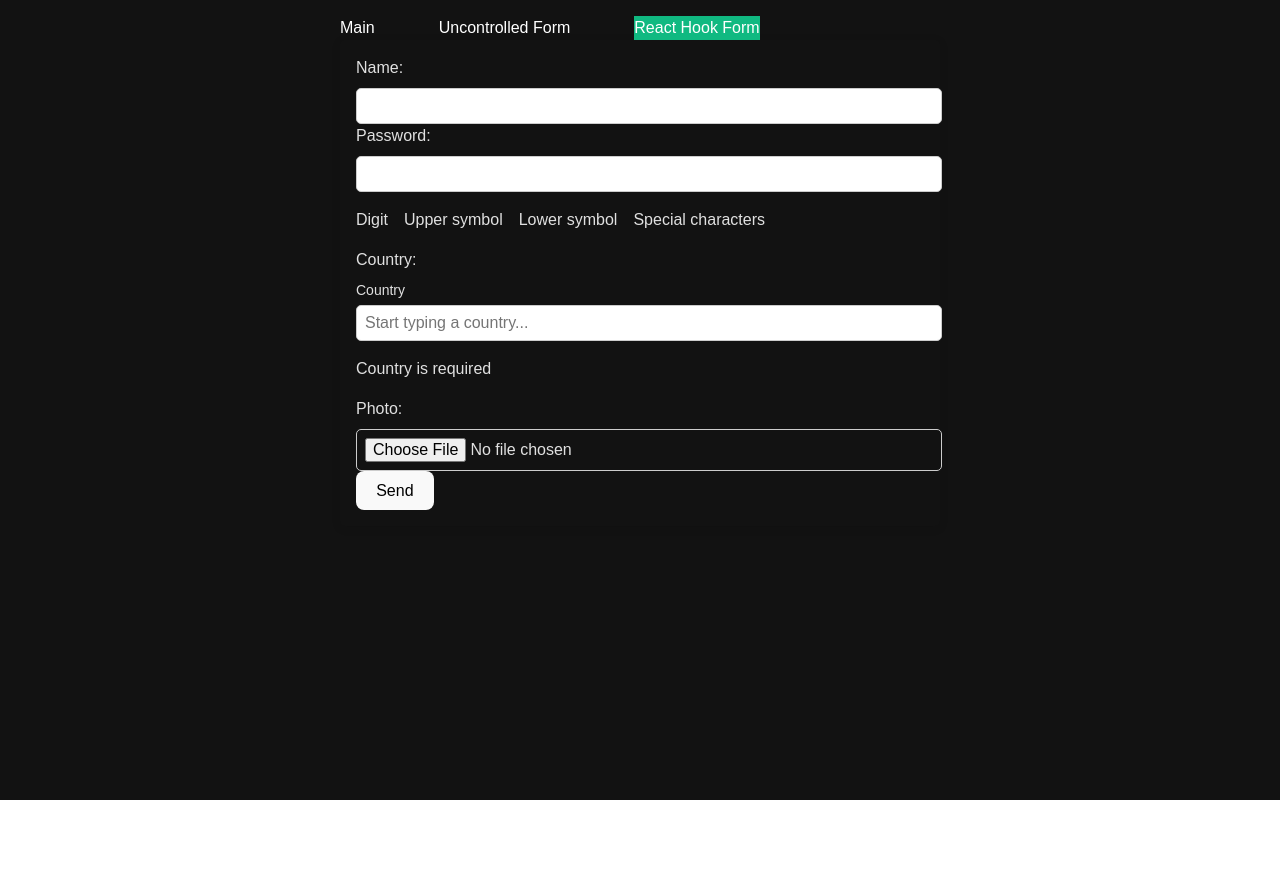
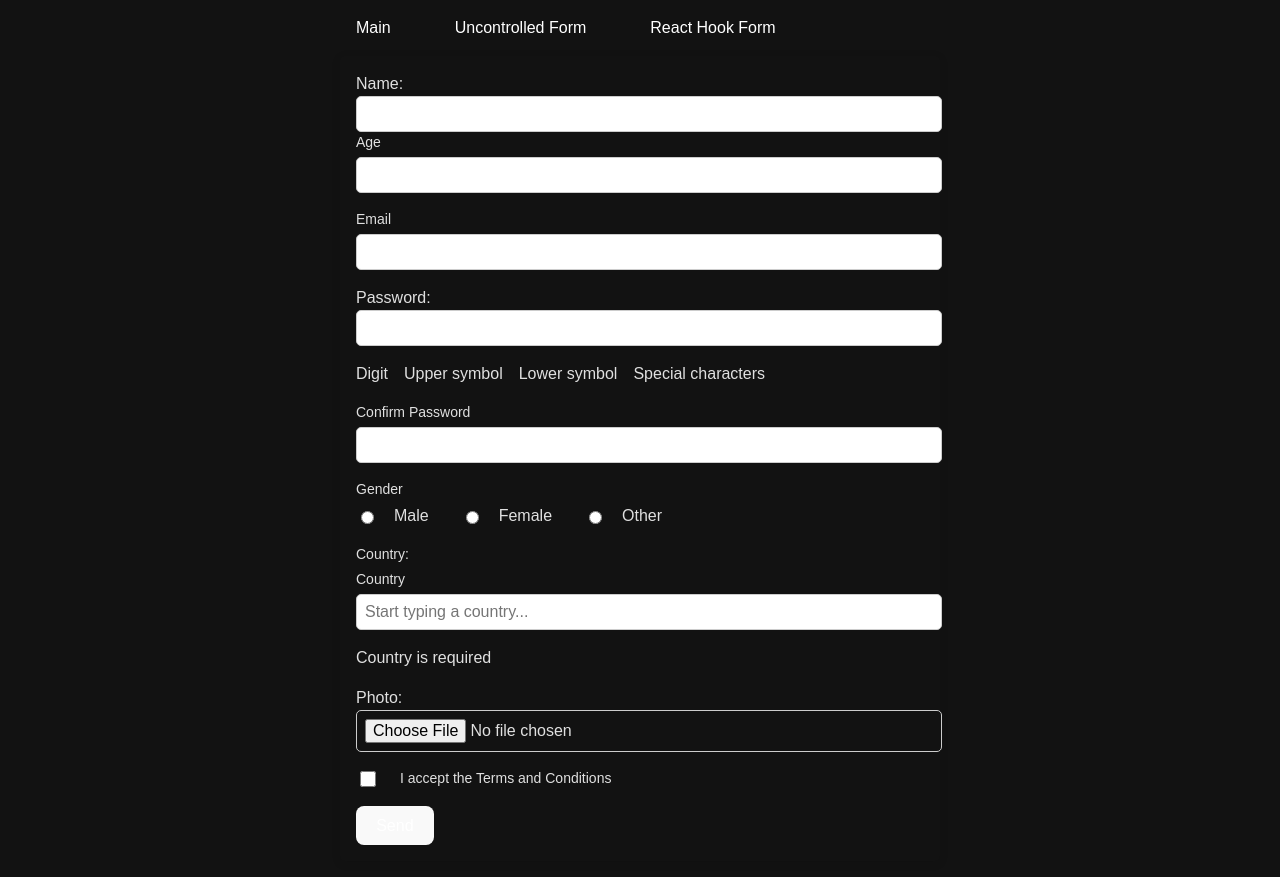
Before and after one commit to Zelenskiy/react-forms, a React (Vite) app: page /react-hook-form in a window 1280 px wide. Before the commit the page ends 800 px from the top, so only its background shows below. Built offline with nearby package versions, Linux system fonts and the light colour scheme.

Commit message:
fix: field in forms

```diff
--- a/src/components/MainPage.tsx
+++ b/src/components/MainPage.tsx
@@ -38,39 +38,23 @@ const MainPage = () => {
         React Forms Application
       </h1>
 
-      <nav className="flex gap-4 mb-8">
-        <Link
-          to="/"
-          className="px-4 py-2 bg-blue-500 text-white rounded hover:bg-blue-600"
-        >
+      <nav className="flex gap-4 mb-4 ml-4">
+        <Link to="/" className="px-4 py-2 text-white rounded hover:bg-blue-600">
           Main
         </Link>
         <Link
           to="/uncontrolled-form"
-          className="px-4 py-2 bg-blue-500 text-white rounded hover:bg-blue-600"
+          className="px-4 py-2 text-white rounded hover:bg-blue-600"
         >
           Uncontrolled Form
         </Link>
         <Link
           to="/react-hook-form"
-          className="px-4 py-2 bg-green-500 text-white rounded hover:bg-green-600"
+          className="px-4 py-2 text-white rounded hover:bg-blue-600"
         >
           React Hook Form
         </Link>
       </nav>
-
-      {/* <div className="grid grid-cols-1 md:grid-cols-2 gap-6">
-        <DataTile
-          title="Uncontrolled Form Data"
-          data={uncontrolledFormData}
-          isNew={uncontrolledFormData.isNew}
-        />
-        <DataTile
-          title="React Hook Form Data"
-          data={reactHookFormData}
-          isNew={reactHookFormData.isNew}
-        />
-      </div> */}
       <Outlet />
     </header>
   );
--- a/src/components/ReactHookForm.tsx
+++ b/src/components/ReactHookForm.tsx
@@ -1,12 +1,47 @@
 import { useState, useEffect } from 'react';
 import { useForm } from 'react-hook-form';
 import { yupResolver } from '@hookform/resolvers/yup';
+import * as yup from 'yup';
 import { useDispatch } from 'react-redux';
 import { useNavigate } from 'react-router-dom';
 import { saveReactHookForm } from '../store/formSlice';
-import { formSchema } from '../validations/schemas';
 import AutocompleteCountry from './AutocompleteCountry';
 import { FormData } from '../types/types';
+
+const formSchema = yup.object().shape({
+  firstName: yup.string().required('Name is required'),
+  age: yup
+    .number()
+    .typeError('Age must be a number')
+    .positive('Age must be positive')
+    .integer('Age must be an integer')
+    .min(18, 'You must be at least 18 years old')
+    .max(120, 'Age cannot exceed 120')
+    .required('Age is required'),
+  email: yup
+    .string()
+    .email('Enter a valid email address')
+    .required('Email is required'),
+  password: yup
+    .string()
+    .min(8, 'Password must be at least 8 characters')
+    .matches(/\d/, 'Password must contain at least one number')
+    .matches(/[A-Z]/, 'Password must contain at least one uppercase letter')
+    .matches(/[a-z]/, 'Password must contain at least one lowercase letter')
+    .matches(/[!@#$%^&*()_+\-=[\]{};':"\\|,.<>/?]/, 'Password must contain at least one special character')
+    .required('Password is required'),
+  confirmPassword: yup
+    .string()
+    .oneOf([yup.ref('password')], 'Passwords must match')
+    .required('Confirm password is required'),
+  gender: yup.string().required('Gender is required'),
+  country: yup.string().required('Country is required'),
+  profileImage: yup.mixed().required('Profile image is required'),
+  termsAccepted: yup
+    .boolean()
+    .oneOf([true], 'You must accept the terms and conditions')
+    .required('You must accept the terms and conditions'),
+});
 
 const ReactHookForm = () => {
   const [passwordStrength, setPasswordStrength] = useState({
@@ -31,6 +66,16 @@ const ReactHookForm = () => {
   } = useForm<FormData>({
     resolver: yupResolver(formSchema),
     mode: 'onChange',
+    defaultValues: {
+      firstName: '',
+      age: undefined,
+      email: '',
+      password: '',
+      confirmPassword: '',
+      gender: '',
+      country: '',
+      termsAccepted: false,
+    },
   });
 
   const password = watch('password');
@@ -73,13 +118,49 @@ const ReactHookForm = () => {
     <form onSubmit={handleSubmit(onSubmit)} className="form-container">
       <div>
         <label>Name:</label>
-        <input {...register('firstName')} />
+        <input {...register('firstName')} autoComplete="given-name" />
         {errors.firstName && <p>{errors.firstName.message}</p>}
+      </div>
+
+      <div className="mb-4">
+        <label htmlFor="age" className="block text-sm font-medium mb-1">
+          Age
+        </label>
+        <input
+          type="number"
+          id="age"
+          {...register('age')}
+          autoComplete="age"
+          className={`w-full p-2 border rounded ${errors.age ? 'border-red-500' : 'border-gray-300'}`}
+        />
+        {errors.age && (
+          <p className="text-red-500 text-xs mt-1">{errors.age?.message}</p>
+        )}
+      </div>
+
+      <div className="mb-4">
+        <label htmlFor="email" className="block text-sm font-medium mb-1">
+          Email
+        </label>
+        <input
+          type="email"
+          id="email"
+          {...register('email')}
+          autoComplete="email"
+          className={`w-full p-2 border rounded ${errors.email ? 'border-red-500' : 'border-gray-300'}`}
+        />
+        {errors.email && (
+          <p className="text-red-500 text-xs mt-1">{errors.email?.message}</p>
+        )}
       </div>
 
       <div>
         <label>Password:</label>
-        <input type="password" {...register('password')} />
+        <input
+          type="password"
+          {...register('password')}
+          autoComplete="new-password"
+        />
         {errors.password && <p>{errors.password.message}</p>}
 
         <div className="flex space-x-2">
@@ -98,22 +179,108 @@ const ReactHookForm = () => {
         </div>
       </div>
 
+      <div className="mb-4">
+        <label
+          htmlFor="confirmPassword"
+          className="block text-sm font-medium mb-1"
+        >
+          Confirm Password
+        </label>
+        <input
+          type="password"
+          id="confirmPassword"
+          {...register('confirmPassword')}
+          autoComplete="new-password"
+          className={`w-full p-2 border rounded ${errors.confirmPassword ? 'border-red-500' : 'border-gray-300'}`}
+        />
+        {errors.confirmPassword && (
+          <p className="text-red-500 text-xs mt-1">
+            {errors.confirmPassword.message}
+          </p>
+        )}
+      </div>
+
+      <div className="mb-4">
+        <label className="block text-sm font-medium mb-1">Gender</label>
+        <div className="flex gap-2">
+          <div className="flex items-center">
+            <input
+              type="radio"
+              id="male"
+              value="male"
+              {...register('gender')}
+              className="mr-1"
+            />
+            <label htmlFor="male">Male</label>
+          </div>
+          <div className="flex items-center">
+            <input
+              type="radio"
+              id="female"
+              value="female"
+              {...register('gender')}
+              className="mr-1"
+            />
+            <label htmlFor="female">Female</label>
+          </div>
+          <div className="flex items-center">
+            <input
+              type="radio"
+              id="other"
+              value="other"
+              {...register('gender')}
+              className="mr-1"
+            />
+            <label htmlFor="other">Other</label>
+          </div>
+        </div>
+        {errors.gender && (
+          <p className="text-red-500 text-xs mt-1">{errors.gender?.message}</p>
+        )}
+      </div>
+
       <div>
-        <label>Country:</label>
-        <AutocompleteCountry value={country} onChange={setCountry} id={''} />
-        {errors.country && <p>{errors.country.message}</p>}
+        <label className="block text-sm font-medium mb-1">Country:</label>
+        <AutocompleteCountry value={country} onChange={setCountry} id="country" />
+        {errors.country && <p className="text-red-500 text-xs mt-1">{errors.country.message}</p>}
       </div>
 
       <div>
         <label>Photo:</label>
-        <input type="file" accept="image/*" onChange={handleImageUpload} />
+        <input
+          type="file"
+          accept="image/*"
+          {...register('profileImage', { onChange: handleImageUpload })}
+        />
         {imagePreview && (
           <img src={imagePreview} alt="Preview" className="preview-image" />
         )}
-        {errors.profileImage && <p>{errors.profileImage.message}</p>}
+        {errors.profileImage && <p className="text-red-500 text-xs mt-1">{errors.profileImage.message}</p>}
       </div>
 
-      <button type="submit">Send</button>
+      <div className="mb-4 mt-4">
+        <div className="flex items-center">
+          <input
+            type="checkbox"
+            id="terms"
+            {...register('termsAccepted')}
+            className={`mr-2 ${errors.termsAccepted ? 'border-red-500' : ''}`}
+          />
+          <label htmlFor="terms" className="text-sm">
+            I accept the Terms and Conditions
+          </label>
+        </div>
+        {errors.termsAccepted && (
+          <p className="text-red-500 text-xs mt-1">{errors.termsAccepted?.message}</p>
+        )}
+      </div>
+
+      <button
+        type="submit"
+        className="bg-blue-500 hover:bg-blue-600 text-white font-medium py-2 px-4 rounded"
+      >
+        Send
+      </button>
     </form>
   );
 };
--- a/src/index.css
+++ b/src/index.css
@@ -89,9 +89,45 @@ body {
   font-weight: 500;
 }
 
+.ml-2 {
+  margin-left: 0.5rem;
+}
+.ml-4 {
+  margin-left: 1rem;
+}
+.mt-4 {
+  margin-top: 1rem;
+}
 .mb-1 {
   margin-bottom: 0.25rem;
 }
+.mb-0 {
+  margin-bottom: 0;
+}
+
+.mb-2 {
+  margin-bottom: 0.5rem;
+}
+
+.mb-4 {
+  margin-bottom: 1rem;
+}
+
+.mb-8 {
+  margin-bottom: 2rem;
+}
+
+.mr-1 {
+  margin-right: 0.25rem;
+}
+
+.mr-2 {
+  margin-right: 0.5rem;
+}
+
+/* .items-center {
+  align-content: center;
+} */
 
 .input {
   width: 100%;
@@ -130,6 +166,15 @@ body {
   box-shadow: 0px 2px 10px rgba(0, 0, 0, 0.2);
 }
 
+.preview-image {
+  max-width: 100%;
+  height: auto;
+  max-height: 150px;
+  border: 1px solid #333;
+  border-radius: 4px;
+  margin-top: 0.5rem;
+}
+
 @media (max-width: 768px) {
   .text-sm {
     font-size: 0.75rem; /* 12px */
@@ -166,7 +211,7 @@ h1 {
 label {
   display: block;
   font-weight: 500;
-  margin-bottom: 0.5rem;
+  /* margin-bottom: 0.5rem; */
 }
 
 input,
@@ -182,6 +227,12 @@ input:focus,
 select:focus {
   border-color: #007bff;
   outline: none;
+}
+input[type='checkbox'] {
+  width: 1rem;
+  height: 1rem;
+  accent-color: #007bff;
+  cursor: pointer;
 }
 
 .error {
```
Also changed, not shown: src/components/UncontrolledForm.tsx (+9 -16 lines).
